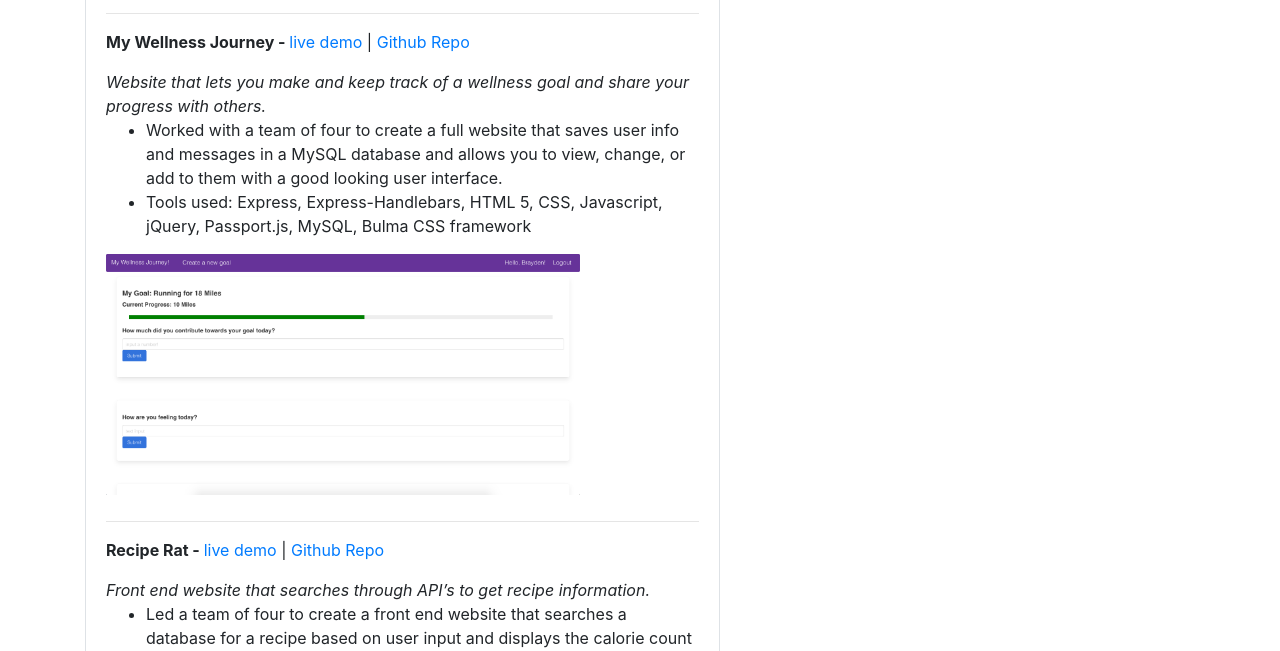
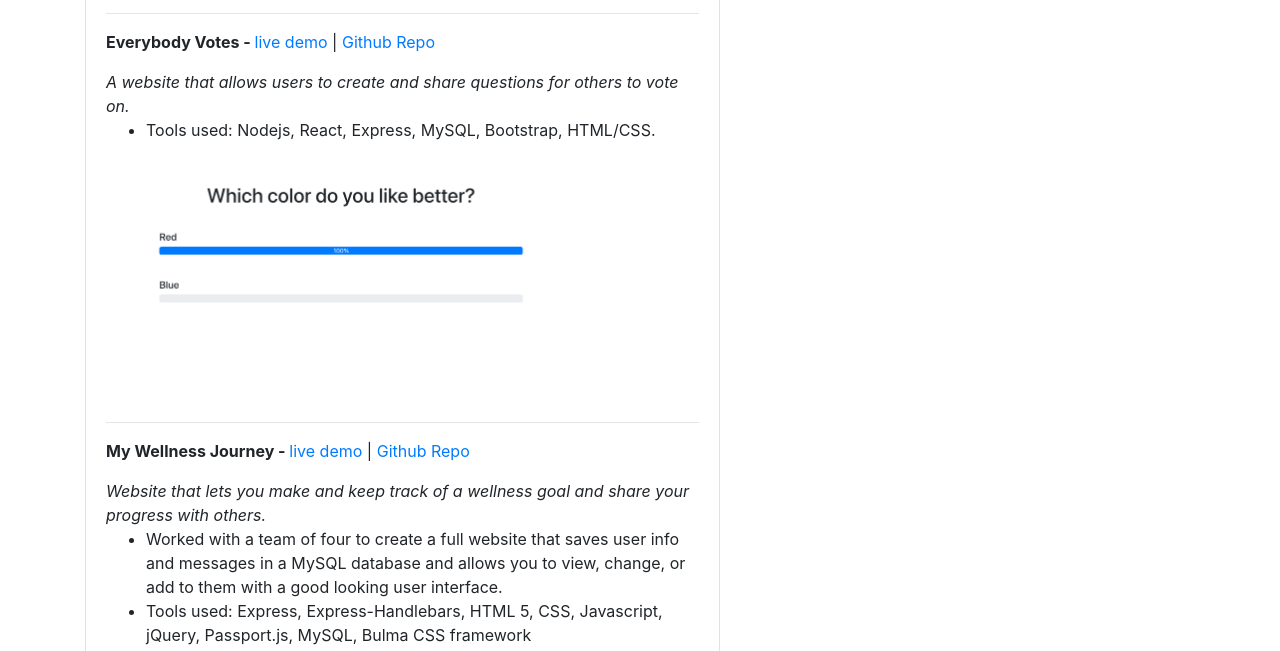
Before and after one commit to deloabra/deloabra.github.io, a plain HTML site: page portfolio.html in a window 1280 px wide. Shown: the part 149-800 px from the top of the page. Drawn offline with nearby package versions, Linux system fonts and the light colour scheme.

Commit message:
Updated Resume and added everybody votes project to portfolio.

```diff
--- a/portfolio.html
+++ b/portfolio.html
@@ -73,6 +73,18 @@
 
 
                 <!-- Projects -->
+
+
+                <!-- Everybody Votes -->
+                <p><b>Everybody Votes - </b> <a href="https://everybody-vote.herokuapp.com/">live demo</a> | <a href="https://github.com/deloabra/everybody-votes">Github Repo</a></p>
+                <i>A website that allows users to create and share questions for others to vote on.</i>
+                <ul>
+                  <li>Tools used: Nodejs, React, Express, MySQL, Bootstrap, HTML/CSS.
+                  </li>
+                </ul>
+                <img class="port-pic" src="assets/EverybodyVotes.png" alt="screenshot of Everybody Votes">
+
+                <hr>
 
                 <!-- My Wellness Journey -->
                 <p><b>My Wellness Journey - </b> <a href="http://project-2-4.herokuapp.com/">live demo</a> | <a href="https://github.com/deloabra/project2">Github Repo</a></p>
```
Also changed, not shown: assets/EverybodyVotes.png (added), 1 other file.
